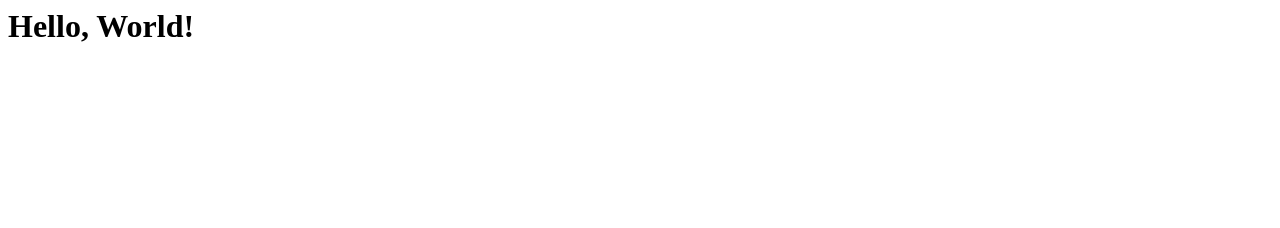
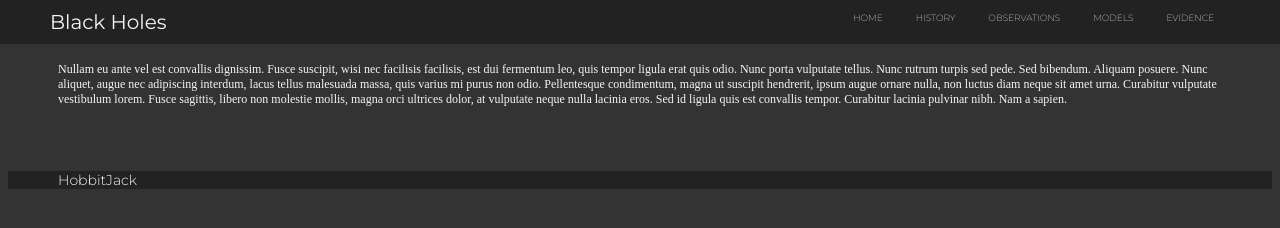
Before and after one commit to HobbitJack/BlackHoleWebsite, a plain HTML site: page index.html in a window 1280 px wide. Drawn offline with Linux system fonts and the light colour scheme.

Commit message:
Favicon and Site Header

```diff
--- a/index.html
+++ b/index.html
@@ -1 +1,142 @@
-<h1>Hello, World!</h1>
+<!DOCTYPE html>
+<html lang='en'>
+
+  <head>
+    <meta charset="UTF-8">
+    <meta name="author" content="Jack Uteg">
+    <meta name="description" content="A Web Site for the AST207 Final Project">
+    <title>AST 207 Black Hole Evidence Project</title>
+    <link rel="icon" href="SgrA_EHT.jpg" type="image/x-icon">
+    <!--Font-->
+    <link rel="preconnect" href="https://fonts.googleapis.com">
+    <link rel="preconnect" href="https://fonts.gstatic.com" crossorigin>
+    <link href="https://fonts.googleapis.com/css2?family=Montserrat:ital,wght@0,100..900;1,100..900&display=swap" rel="stylesheet">
+
+    <style>
+      html {
+          font-size: 12px;
+      }
+
+      body {
+          color: whitesmoke;
+          background-color: #333;
+      }
+
+      header {
+          display: block;
+          position: absolute;
+          top: 0;
+          left: 0;
+          right: 0;
+          background-color: #222;
+          padding-top: 10px;
+          padding-bottom: 10px;
+          padding-left: 50px;
+      }
+
+      footer {
+          display: block;
+          position: relative;
+          top: 0;
+          left: 0;
+          right: 0;
+          background-color: #222;
+          padding-left: 50px;
+      }
+
+      a:link {
+          text-decoration-line: none;
+          color: whitesmoke;
+      }
+
+      a:visited {
+          color: gray;
+      }
+
+      a:hover:not(.visited) {
+          animation: linkchange 0.5s 1;
+          animation-fill-mode: forwards;
+          animation-direction: alternate;
+      }
+
+      @keyframes linkchange {
+          from {color: whitesmoke}
+          to {color: grey}
+      }
+
+      .SiteTitle {
+          font-size: 20px;
+          font-family: Montserrat;
+          font-weight: 400;
+          display: inline;
+      }
+
+      .SiteHeader {
+          display: inline-block;
+          font-family: Montserrat;
+          font-weight: 200;
+          font-size: 9px;
+          font-color: whitesmoke;
+          padding-left: 14px;
+          padding-right: 16px;
+      }
+
+      .PageHeader {
+          position: relative;
+          left: 0;
+          right: 0;
+          top: 0;
+          bottom: 0;
+          background-color: #999;
+          color: #111;
+          text-align: center;
+          font-family: Montserrat;
+      }
+
+      .BodyText {
+          background-color: #222;
+          font-family: Montserrat;
+          font-weight: 400;
+      }
+
+      .SiteFooter {
+          font-family: Montserrat;
+          font-weight: 300;
+          font-size: 14px;
+          font-color: whitesmoke;
+      }
+
+      #links {
+          float: right;
+          padding-right: 50px;
+      }
+
+    </style>
+  </head>
+
+  <body>
+    <header>
+      <div id="siteheader">
+        <h1 class="SiteTitle">Black Holes</h1>
+        <div id="links">
+          <nav>
+            <a class="SiteHeader" href="index.html">HOME</a>
+            <a class="SiteHeader" href="history.html">HISTORY</a>
+            <a class="SiteHeader" href="observations.html">OBSERVATIONS</a>
+            <a class="SiteHeader" href="models.html">MODELS</a>
+            <a class="SiteHeader" href="evidence.html">EVIDENCE</a>
+          </nav>
+        </div>
+      </div>
+    </header>
+
+
+    <p style="padding: 50px">
+      Nullam eu ante vel est convallis dignissim.  Fusce suscipit, wisi nec facilisis facilisis, est dui fermentum leo, quis tempor ligula erat quis odio.  Nunc porta vulputate tellus.  Nunc rutrum turpis sed pede.  Sed bibendum.  Aliquam posuere.  Nunc aliquet, augue nec adipiscing interdum, lacus tellus malesuada massa, quis varius mi purus non odio.  Pellentesque condimentum, magna ut suscipit hendrerit, ipsum augue ornare nulla, non luctus diam neque sit amet urna.  Curabitur vulputate vestibulum lorem.  Fusce sagittis, libero non molestie mollis, magna orci ultrices dolor, at vulputate neque nulla lacinia eros.  Sed id ligula quis est convallis tempor.  Curabitur lacinia pulvinar nibh.  Nam a sapien.
+    </p>
+
+    <footer>
+      <p class="SiteFooter">HobbitJack</p>
+    </footer>
+
+  </body>
```
Also changed, not shown: SgrA_EHT.jpg (added).
